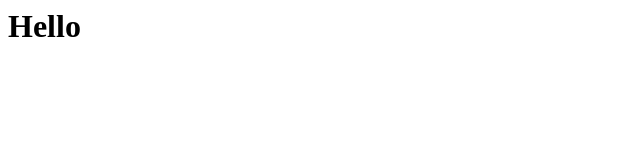
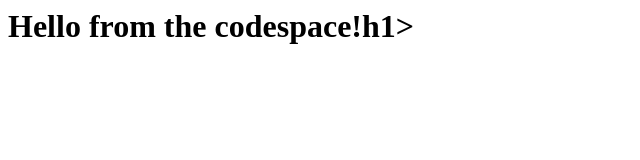
Before and after one commit to Agabe-g/skills-code-with-codespaces, a plain HTML site: page index.html in a window 1280 px wide. Shown: the whole page, without its empty margins (0-640 px from the left). Drawn offline with Linux system fonts and the light colour scheme.

Commit message:
Adding hello from the codespace!

```diff
--- a/index.html
+++ b/index.html
@@ -1,3 +1,3 @@
 <html>
-  <h1>Hello</h1>
+  <h1>Hello from the codespace!h1>
 </html>
```
